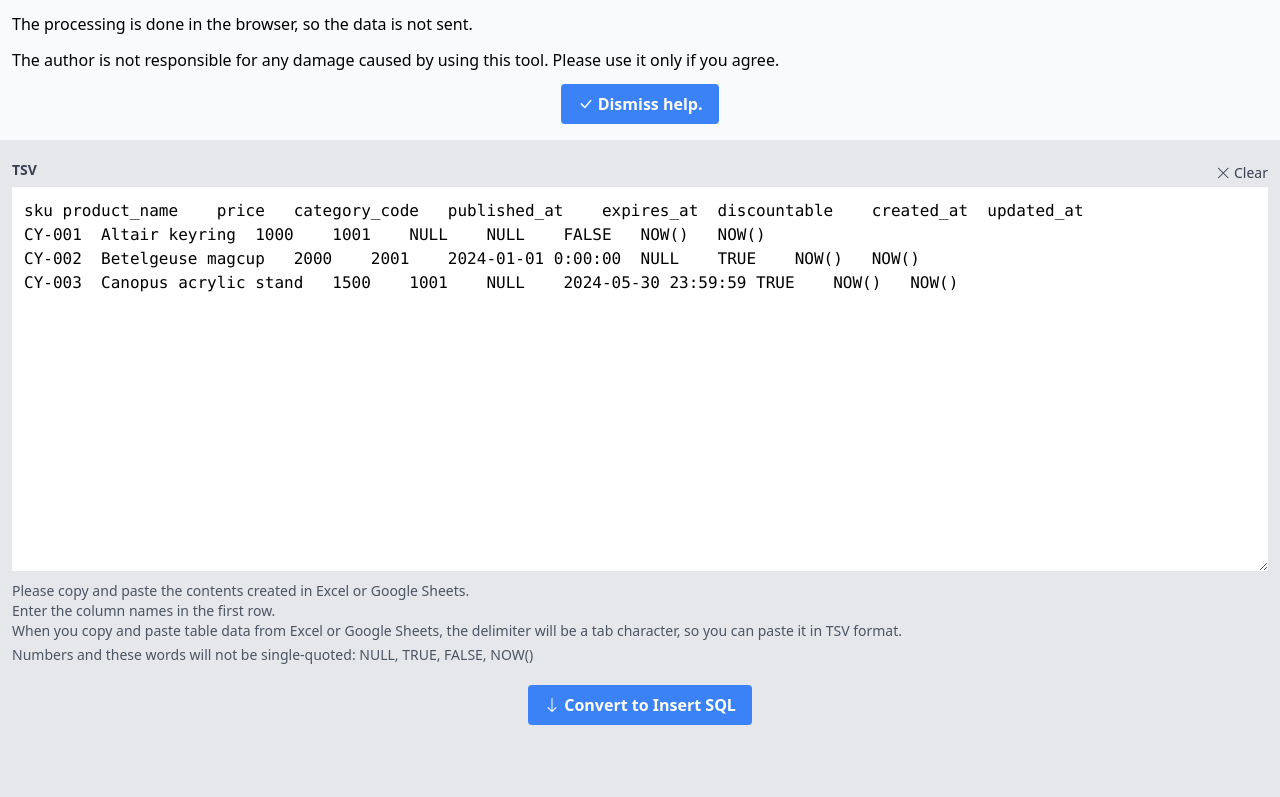
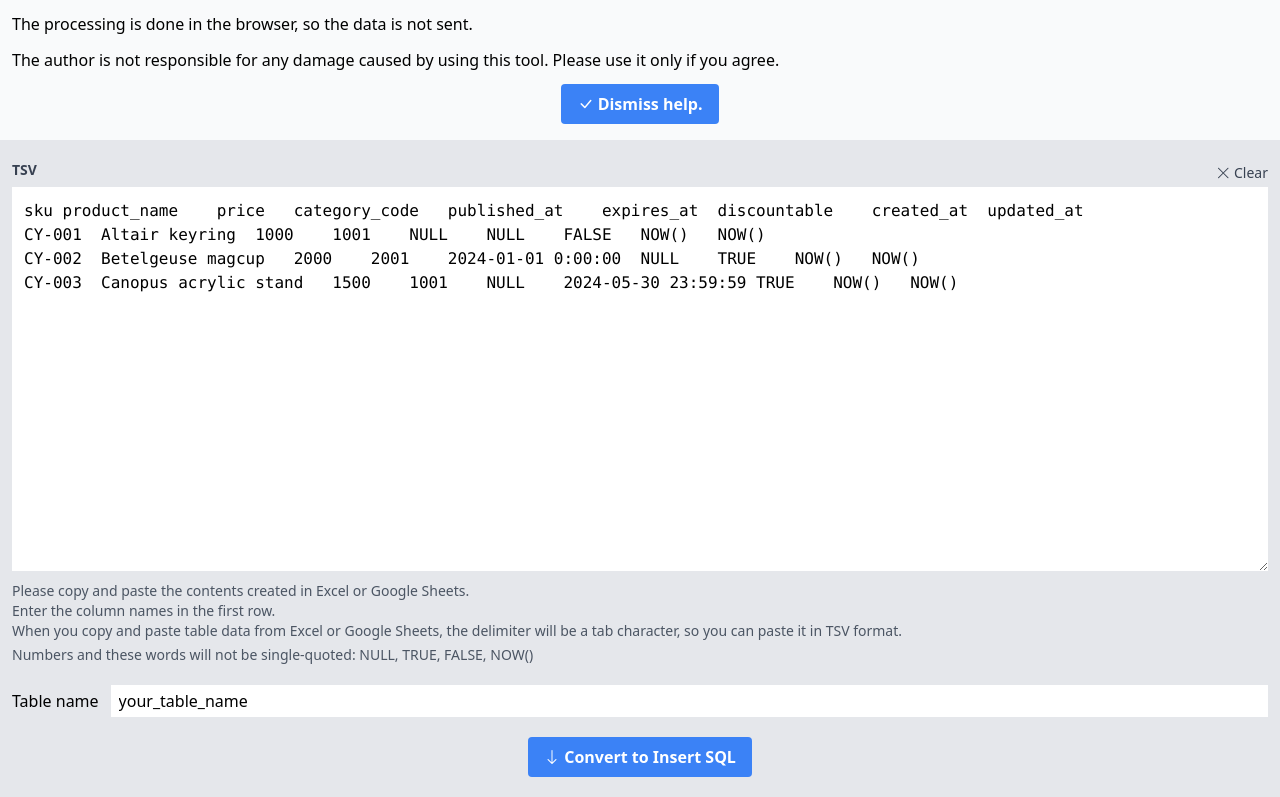
Before and after one commit to ytyng/tsv-to-html-insert, a SvelteKit app: page / in a window 1280 px wide. Shown: the part 385-1182 px from the top of the page. Before the commit the page ends 1130 px from the top, so only its background shows below. Built offline with nearby package versions, Linux system fonts and the light colour scheme.

Commit message:
Added table name

```diff
--- a/src/routes/[[lang]]/+page.svelte
+++ b/src/routes/[[lang]]/+page.svelte
@@ -5,6 +5,7 @@
   export let data
 
   $: sourceTsv = testTsvData;
+  $: tableName = 'your_table_name';
   $: insertSql = '';
   $: copied = false;
   $: helpVisible = true;
@@ -142,11 +143,16 @@
       {[...nativeSqlValues].join(', ')}
     </div>
   </div>
+  <div class="my-3 flex items-center">
+    <div class="whitespace-nowrap me-3">Table name</div>
+    <input type="text" class="w-full py-1 px-2" bind:value={tableName}>
+  </div>
+
   <div class="my-5 text-center">
     <button
       class="bg-blue-500 hover:bg-blue-700 text-white font-bold py-2 px-4 rounded"
       on:click={() => {
-        insertSql = convertTsvToInsertSQL(sourceTsv);
+        insertSql = convertTsvToInsertSQL(sourceTsv, tableName);
       }}
     >
       <i class="bi bi-arrow-down"></i>
```
